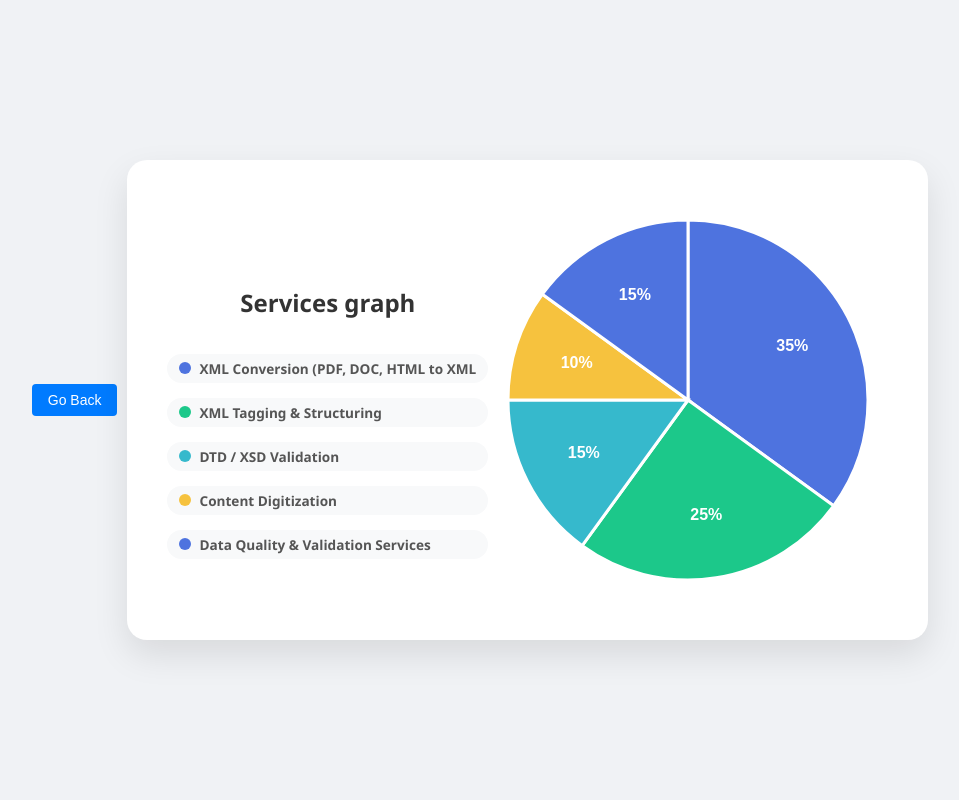
After one commit to kushalachirasala-lang/demo, a Flask app: template templates/rating/chart.html in a window 1280 px wide. The commit adds this page. Shown: the whole page, without its empty margins (165-1124 px from the left). Run offline with Flask 3, Linux system fonts and the light colour scheme; the template is opened without the code that fills it, so the values that code supplies are empty.

Commit message:
added dynamic chart page

```diff
--- /dev/null
+++ b/templates/rating/chart.html
@@ -0,0 +1,158 @@
+<!DOCTYPE html>
+<html lang="en">
+<head>
+    <meta charset="UTF-8">
+    <meta name="viewport" content="width=device-width, initial-scale=1.0">
+    <title>Visualized Pie Chart</title>
+    <style>
+        body {
+            display: flex;
+            justify-content: center;
+            align-items: center;
+            height: 100vh;
+            margin: 0;
+            background-color: #f0f2f5;
+            font-family: 'Segoe UI', system-ui, sans-serif;
+        }
+
+        button {
+            margin: 10px;
+            padding: 8px 16px;
+            font-size: 14px;
+            cursor: pointer;
+            border: none;
+            background-color: #007BFF;
+            color: white;
+            border-radius: 4px;
+        }
+        button:hover {
+            background-color: #0056b3;
+        }
+        .chart-card {
+            background: white;
+            display: flex;
+            padding: 2.5rem;
+            border-radius: 20px;
+            box-shadow: 0 15px 35px rgba(0,0,0,0.1);
+            text-align: center;
+        }
+
+        h2 { color: #333; margin-bottom: 20px; }
+
+        .legend {
+            margin-top: 25px;
+            display: flex;
+            flex-wrap: wrap;
+            justify-content: center;
+            gap: 15px;
+            max-width: 400px;
+            flex-direction: column;
+        }
+
+        .legend-item {
+            display: flex;
+            align-items: center;
+            font-size: 0.85rem;
+            font-weight: 600;
+            color: #555;
+            background: #f8f9fa;
+            padding: 5px 12px;
+            border-radius: 20px;
+        }
+
+        .color-box {
+            width: 12px;
+            height: 12px;
+            margin-right: 8px;
+            border-radius: 50%;
+        }
+    </style>
+</head>
+<body>
+<button onclick="window.history.back()">Go Back</button>
+<div class="chart-card">
+    <div id="legend" class="legend">
+        <h2>Services graph</h2>
+    </div>
+    <canvas id="pieChart" width="400" height="400"></canvas>
+</div>
+
+<script>
+    const canvas = document.getElementById('pieChart');
+    const ctx = canvas.getContext('2d');
+    const legendContainer = document.getElementById('legend');
+
+    const data = {
+        "XML Conversion (PDF, DOC, HTML to XML": 35,
+        "XML Tagging & Structuring": 25,
+        "DTD / XSD Validation": 15,
+        "Content Digitization": 10,
+        "Data Quality & Validation Services": 15
+    };
+
+    const colors = ['#4e73df', '#1cc88a', '#36b9cc', '#f6c23e'];
+    const total = Object.values(data).reduce((sum, val) => sum + val, 0);
+
+    const centerX = canvas.width / 2;
+    const centerY = canvas.height / 2;
+    const radius = 180;
+
+    function drawChart() {
+        let startAngle = -Math.PI / 2;
+
+        Object.entries(data).forEach(([label, value], index) => {
+            const sliceAngle = (value / total) * 2 * Math.PI;
+            const color = colors[index % colors.length];
+
+            // 1. Draw the Slice
+            ctx.beginPath();
+            ctx.moveTo(centerX, centerY);
+            ctx.arc(centerX, centerY, radius, startAngle, startAngle + sliceAngle);
+            ctx.closePath();
+            ctx.fillStyle = color;
+            ctx.fill();
+            ctx.strokeStyle = "white";
+            ctx.lineWidth = 3;
+            ctx.stroke();
+
+            // 2. Add Percentage Label inside the slice
+            // We find the middle angle of the slice
+            const middleAngle = startAngle + sliceAngle / 2;
+            // Calculate coordinates (labelRadius moves text closer/further from center)
+            const labelRadius = radius * 0.65;
+            const x = centerX + Math.cos(middleAngle) * labelRadius;
+            const y = centerY + Math.sin(middleAngle) * labelRadius;
+
+            ctx.fillStyle = "white";
+            ctx.font = "bold 16px sans-serif";
+            ctx.textAlign = "center";
+            ctx.textBaseline = "middle";
+
+            const percent = ((value / total) * 100).toFixed(0) + "%";
+            // Only draw text if slice is big enough to fit it
+            if (value / total > 0.04) {
+                ctx.fillText(percent, x, y);
+            }
+
+            // 3. Update Legend
+            createLegend(label, value, color);
+
+            startAngle += sliceAngle;
+        });
+    }
+
+    function createLegend(label, value, color) {
+        const item = document.createElement('div');
+        item.className = 'legend-item';
+        item.innerHTML = `
+            <div class="color-box" style="background-color: ${color}"></div>
+            <span>${label}</span>
+        `;
+        legendContainer.appendChild(item);
+    }
+
+    drawChart();
+</script>
+
+</body>
+</html>
```
Also changed, not shown: templates/chart.html (added, +76 -0 lines), templates/dashboard.html (+1 -7 lines), SmartXML.db.
